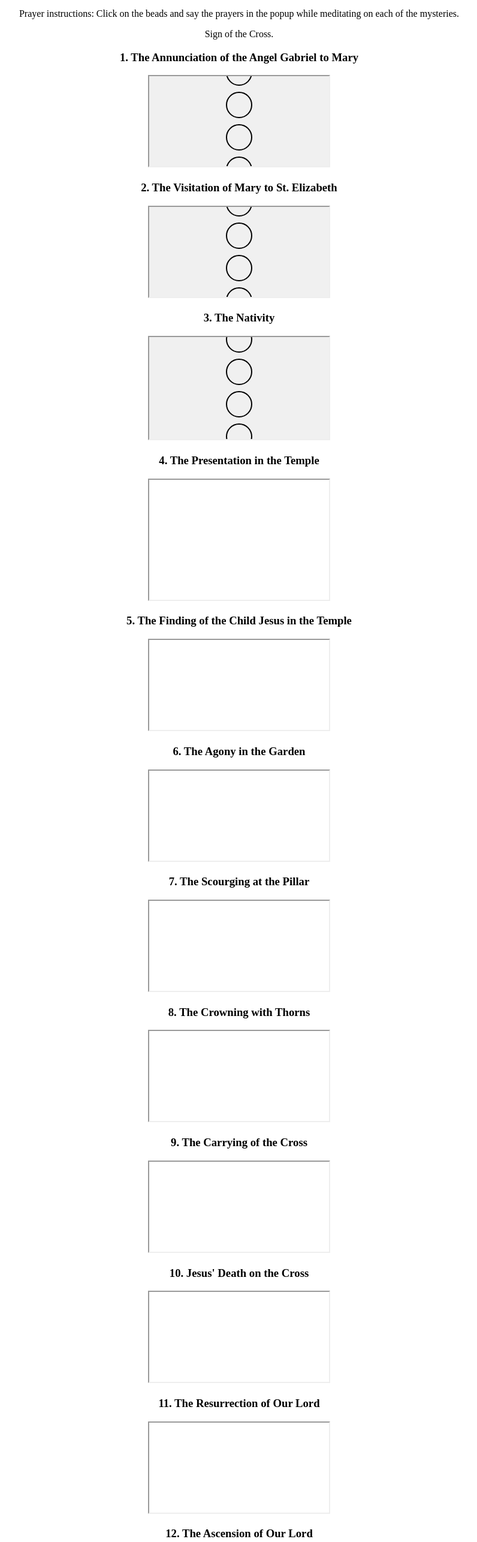
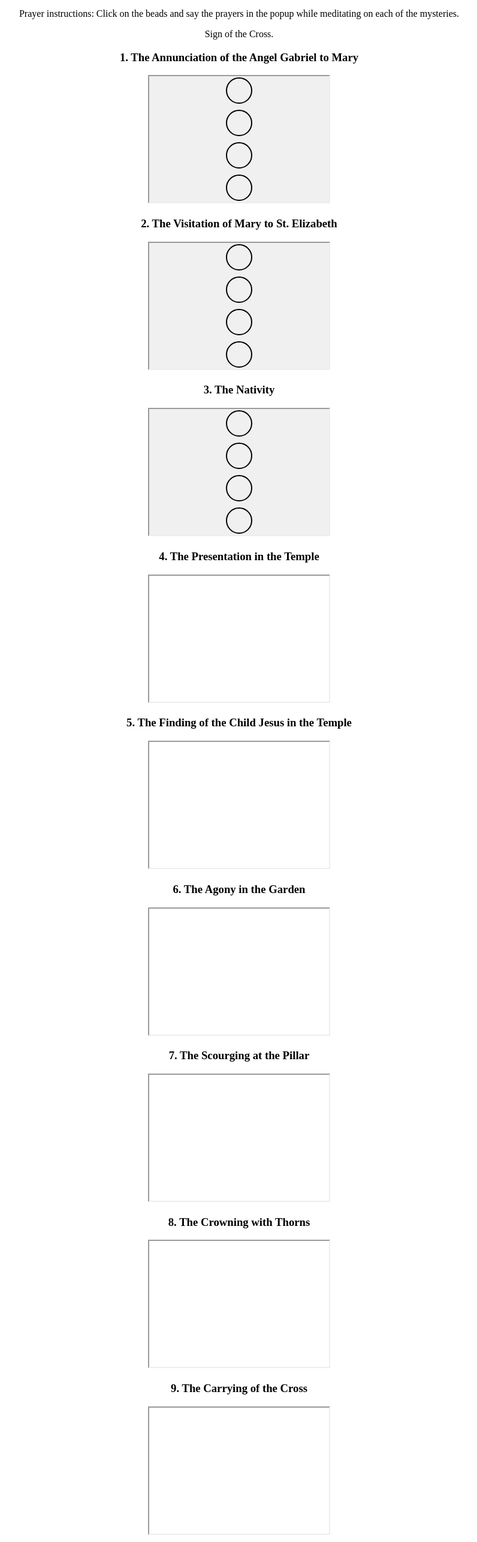
Before and after one commit to Gotomary/VirtualOnlineRosary, a plain HTML site: page menu/JosephChaplet.html in a window 1280 px wide. Shown: the part 100-2671 px from the top of the page at 60% size, without its empty margins (241-1037 px from the left). Drawn offline with Linux system fonts and the light colour scheme.

Commit message:
Update JosephChaplet.html

```diff
--- a/menu/JosephChaplet.html
+++ b/menu/JosephChaplet.html
@@ -25,35 +25,35 @@ div {text-align: center;}
   <p>Prayer instructions: Click on the beads and say the prayers in the popup while meditating on each of the mysteries.</p>
       <p>Sign of the Cross.</p>
       <h3>1. The Annunciation of the Angel Gabriel to Mary</h3>
-  <p><iframe src="https://gotomary.github.io/VirtualOnlineRosary/menu/josephembed.html" height="100%"></iframe>
+  <p><iframe src="https://gotomary.github.io/VirtualOnlineRosary/menu/josephembed.html" height="210px"></iframe>
   <h3>2. The Visitation of Mary to St. Elizabeth</h3>
-  <p><iframe src="https://gotomary.github.io/VirtualOnlineRosary/menu/josephembed.html" height="100%"></iframe></p>
+  <p><iframe src="https://gotomary.github.io/VirtualOnlineRosary/menu/josephembed.html" height="210px"></iframe></p>
   <h3>3. The Nativity</h3>
-  <p><iframe src="https://gotomary.github.io/VirtualOnlineRosary/menu/josephembed.html" height="170px"></iframe></p>
+  <p><iframe src="https://gotomary.github.io/VirtualOnlineRosary/menu/josephembed.html" height="210px"></iframe></p>
    <h3>4. The Presentation in the Temple</h3>
-  <p><iframe src="https://gotomary.github.io/VirtualOnlineRosary/menu/josephembed.html" height="200px"></iframe>
+  <p><iframe src="https://gotomary.github.io/VirtualOnlineRosary/menu/josephembed.html" height="210px"></iframe>
        <h3>5. The Finding of the Child Jesus in the Temple</h3>
-  <p><iframe src="https://gotomary.github.io/VirtualOnlineRosary/menu/josephembed.html" height="100%"></iframe>
+  <p><iframe src="https://gotomary.github.io/VirtualOnlineRosary/menu/josephembed.html" height="210px"></iframe>
        <h3>6. The Agony in the Garden</h3>
-  <p><iframe src="https://gotomary.github.io/VirtualOnlineRosary/menu/josephembed.html" height="100%"></iframe>
+  <p><iframe src="https://gotomary.github.io/VirtualOnlineRosary/menu/josephembed.html" height="210px"></iframe>
        <h3>7. The Scourging at the Pillar</h3>
-  <p><iframe src="https://gotomary.github.io/VirtualOnlineRosary/menu/josephembed.html" height="100%"></iframe>
+  <p><iframe src="https://gotomary.github.io/VirtualOnlineRosary/menu/josephembed.html" height="210px"></iframe>
        <h3>8. The Crowning with Thorns</h3>
-  <p><iframe src="https://gotomary.github.io/VirtualOnlineRosary/menu/josephembed.html" height="100%"></iframe>
+  <p><iframe src="https://gotomary.github.io/VirtualOnlineRosary/menu/josephembed.html" height="210px"></iframe>
        <h3>9. The Carrying of the Cross</h3>
-  <p><iframe src="https://gotomary.github.io/VirtualOnlineRosary/menu/josephembed.html" height="100%"></iframe>
+  <p><iframe src="https://gotomary.github.io/VirtualOnlineRosary/menu/josephembed.html" height="210px"></iframe>
        <h3>10. Jesus' Death on the Cross</h3>
-  <p><iframe src="https://gotomary.github.io/VirtualOnlineRosary/menu/josephembed.html" height="100%"></iframe>
+  <p><iframe src="https://gotomary.github.io/VirtualOnlineRosary/menu/josephembed.html" height="210px"></iframe>
        <h3>11. The Resurrection of Our Lord</h3>
-  <p><iframe src="https://gotomary.github.io/VirtualOnlineRosary/menu/josephembed.html" height="100%"></iframe>
+  <p><iframe src="https://gotomary.github.io/VirtualOnlineRosary/menu/josephembed.html" height="210px"></iframe>
        <h3>12. The Ascension of Our Lord</h3>
-  <p><iframe src="https://gotomary.github.io/VirtualOnlineRosary/menu/josephembed.html" height="100%"></iframe>
+  <p><iframe src="https://gotomary.github.io/VirtualOnlineRosary/menu/josephembed.html" height="210px"></iframe>
        <h3>13. The Descent of the Holy Ghost</h3>
-  <p><iframe src="https://gotomary.github.io/VirtualOnlineRosary/menu/josephembed.html" height="100%"></iframe>
+  <p><iframe src="https://gotomary.github.io/VirtualOnlineRosary/menu/josephembed.html" height="210px"></iframe>
        <h3>14. The Assumption of the Blessed Virgin</h3>
-  <p><iframe src="https://gotomary.github.io/VirtualOnlineRosary/menu/josephembed.html" height="100%"></iframe>
+  <p><iframe src="https://gotomary.github.io/VirtualOnlineRosary/menu/josephembed.html" height="210px"></iframe>
        <h3>15. The Coronation of the Virgin</h3>
-  <p><iframe src="https://gotomary.github.io/VirtualOnlineRosary/menu/josephembed.html" height="100%"></iframe>
+  <p><iframe src="https://gotomary.github.io/VirtualOnlineRosary/menu/josephembed.html" height="210px"></iframe>
  <p>V. Pray for us, O holy St. Joseph!</p>
 <p>R. That we may be made worthy of the promises of Christ!
 </p>
```
